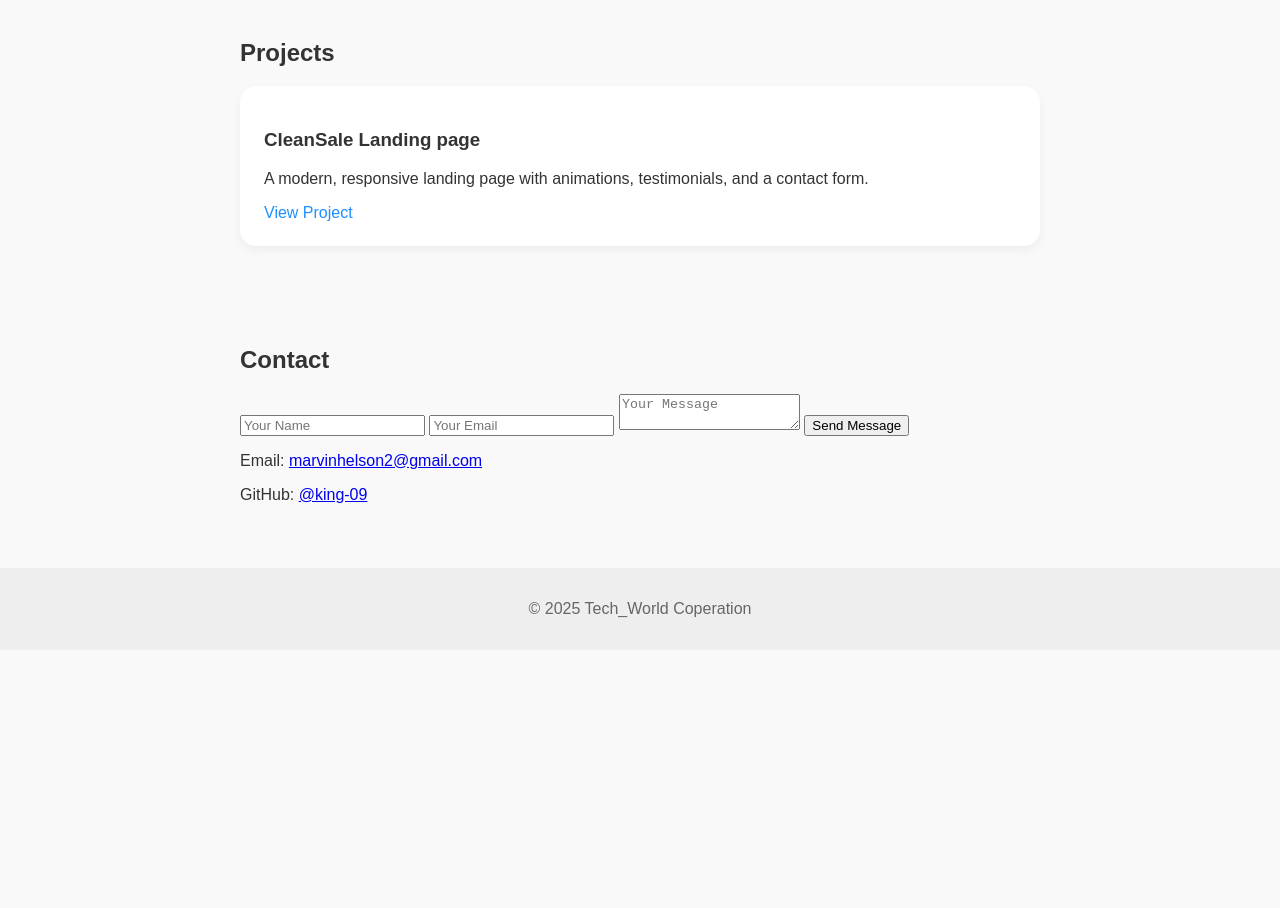
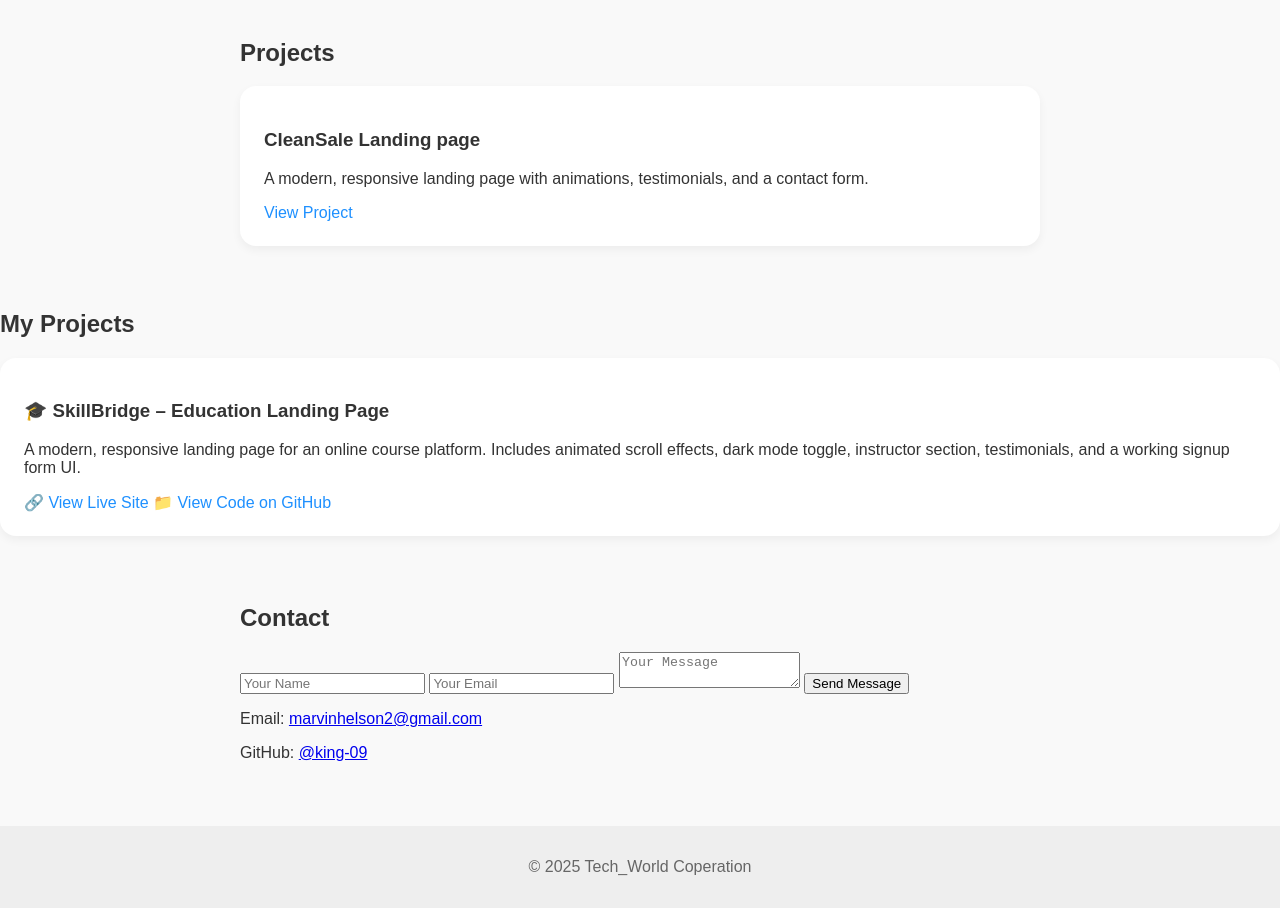
Before and after one commit to Micky-09/Portfolio, a plain HTML site: page index.html in a window 1280 px wide. Shown: the part 781-1689 px from the top of the page. Before the commit the page ends 1431 px from the top, so only its background shows below. Drawn offline with Linux system fonts and the light colour scheme.

Commit message:
port1-update

```diff
--- a/index.html
+++ b/index.html
@@ -14,8 +14,6 @@
         <a href="projects.html">Projects</a>
         <a href="contact.html">Contact</a>
       </nav>
-
-
 
 
     <h1>Alhassan M. Sherif</h1>
@@ -52,6 +50,24 @@
     </div>
   </section>
 
+  <section id="projects">
+    <h2>My Projects</h2>
+
+    <div class="project-card">
+      <h3>🎓 SkillBridge – Education Landing Page</h3>
+      <p>
+        A modern, responsive landing page for an online course platform. Includes animated scroll effects, dark mode toggle, instructor section, testimonials, and a working signup form UI.
+      </p>
+      <a href="https://micky-09.github.io/SkillBridge-land-page/" target="_blank">
+        🔗 View Live Site
+      </a>
+      <a href="https://github.com/Micky-09/SkillBridge-land-page.git" target="_blank">
+        📁 View Code on GitHub
+      </a>
+    </div>
+  </section>
+
+
   <section class="contact">
     <h2>Contact</h2>
     <form id="contact-form">
```
